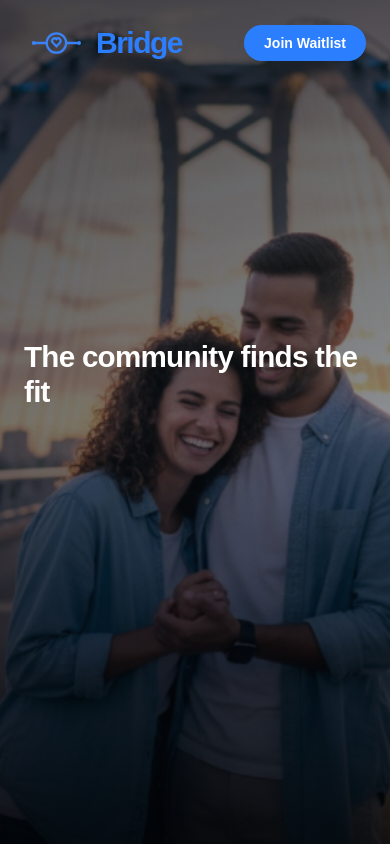
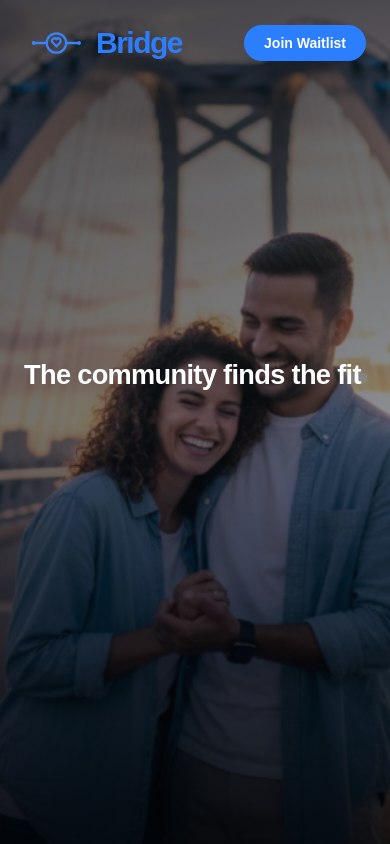
Before and after one commit to utkarsh6778vns-stack/bridge-landing, a Next.js app: page / in a window 390 px wide. Shown: the top 844 px of the page. Built offline with nearby package versions, Linux system fonts and the light colour scheme.

Commit message:
style: final hero tagline sizing adjustment for mobile

```diff
--- a/components/MainContent.tsx
+++ b/components/MainContent.tsx
@@ -52,7 +52,7 @@ export default function MainContent({ showContent = false }: MainContentProps) {
             <main className="relative z-10 flex flex-col justify-center md:justify-end h-[100dvh] px-6 md:px-20 pb-12 md:pb-16" id="home">
                 <div className="max-w-5xl">
                     <motion.h1
-                        className="text-[1.85rem] sm:text-4xl md:text-6xl font-extrabold leading-[1.2] md:leading-[1.1] tracking-tight text-white mb-2"
+                        className="text-[1.7rem] sm:text-4xl md:text-6xl font-extrabold leading-[1.2] md:leading-[1.1] tracking-tight text-white mb-2"
                     >
                         {["The community finds the fit", "We bridge the gap"].map((line, i) => (
                             <motion.div
```
